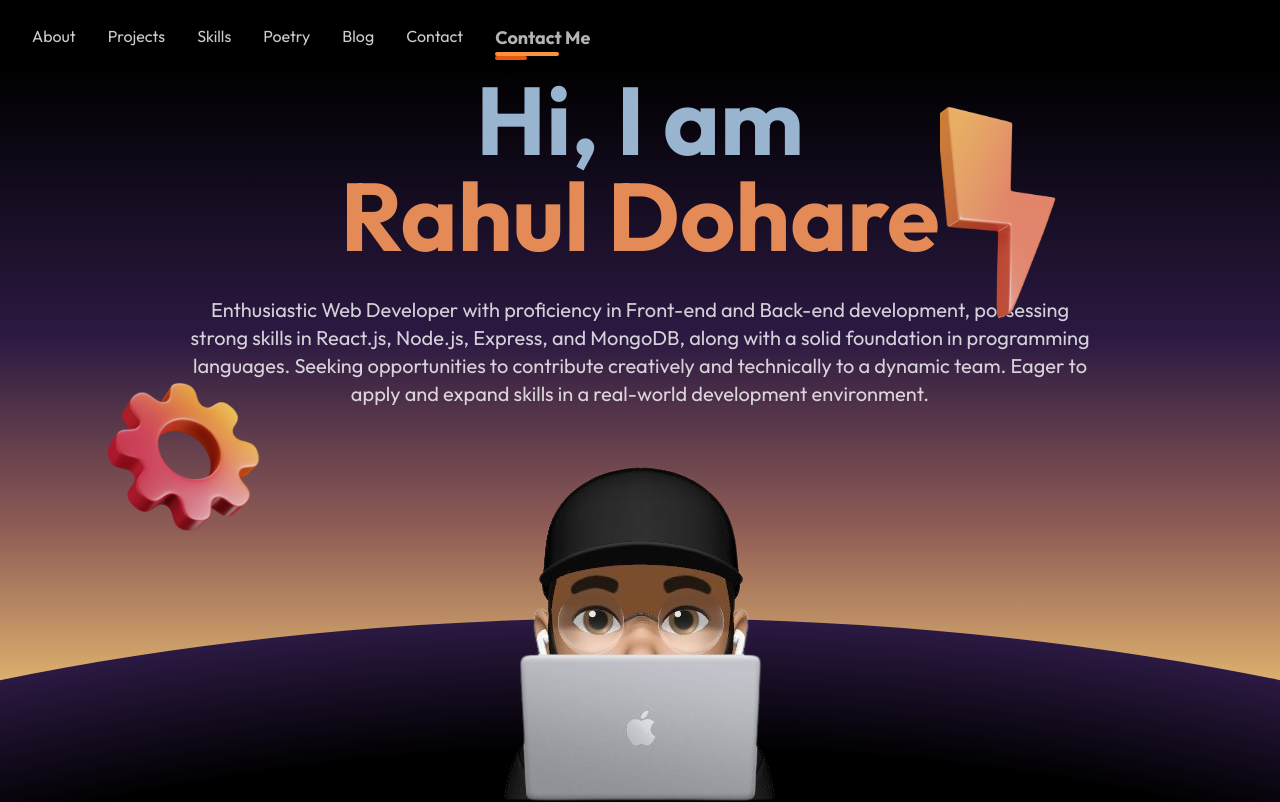
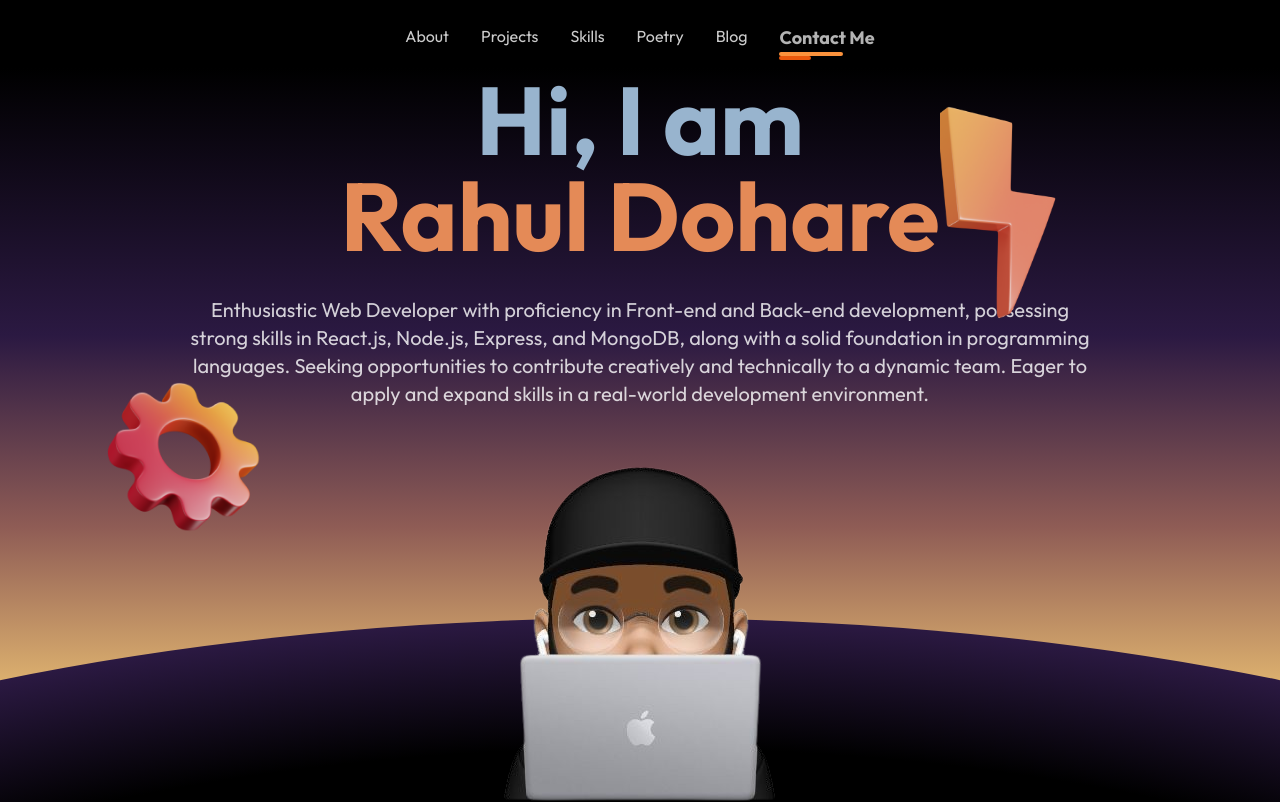
Before and after one commit to rahuldohare007/RahulDohare-Portfolio, a Next.js app: page / in a window 1280 px wide. Shown: the top 802 px of the page. Built offline with nearby package versions, Linux system fonts and the light colour scheme.

Commit message:
Finished!

```diff
--- a/src/components/Footer.tsx
+++ b/src/components/Footer.tsx
@@ -3,7 +3,7 @@ import { FaLinkedin, FaTwitter, FaInstagram } from "react-icons/fa";
 export default function Footer() {
   return (
     <div className="px-6 md:px-0 mt-12 text-white/70 py-8 max-w-[1000px] mx-auto border-t border-gray-700 pt-4 flex justify-between items-center">
-      <h1 className="text-2xl font-bold" id="contact">Rahul Dohare</h1>
+      <h1 className="text-2xl font-bold" id="#contact">Rahul Dohare</h1>
       <div className="flex space-x-6 mt-4">
         <a href="#" className="hover:text-blue-700">
           <FaLinkedin size={24} />
--- a/src/components/Navbar.tsx
+++ b/src/components/Navbar.tsx
@@ -10,7 +10,6 @@ const navLinks = [
   { title: "Skills", path: "#skills" },
   { title: "Poetry", path: "https://www.instagram.com/rahuldoharepoetry/" },
   { title: "Blog", path: "https://cyborgcoding007.blogspot.com/" },
-  { title: "Contact", path: "#contact" },
 ];
 
 export default function Navbar() {
@@ -44,7 +43,7 @@ export default function Navbar() {
   return (
     <div className="sticky top-0 z-50">
       <div className="text-white/80 pt-2 bg-black/50 backdrop-blur-sm">
-        <div className="hidden md:flex items-center px-4 w-full">
+        <div className="hidden md:flex items-center px-4 w-full justify-center">
           <ul className="flex flex-row p-4 space-x-8">
             {navLinks.map((link, index) => (
               <li key={index}>
```
